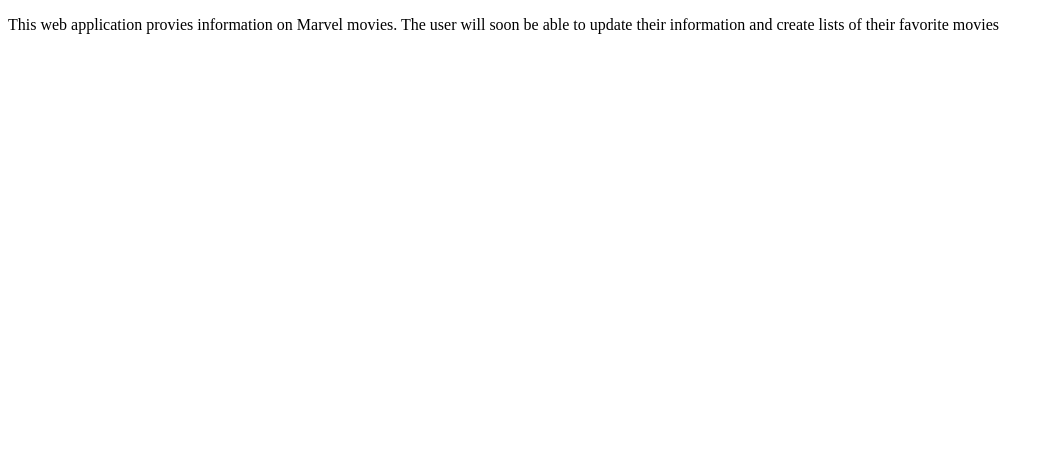
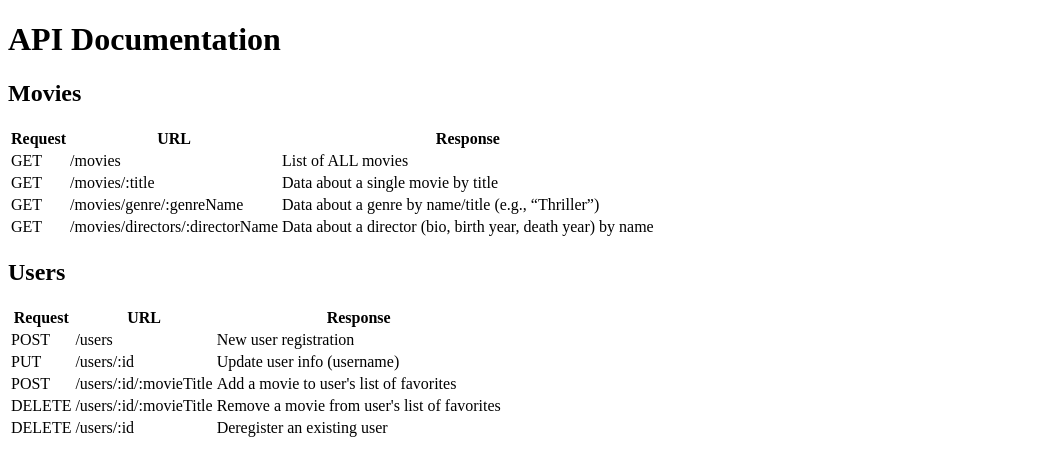
Before and after one commit to ihumph0228/marvel_flix, a website: page public/documentation.html in a window 1280 px wide. Shown: the whole page, without its empty margins (0-1054 px from the left). Drawn offline with Linux system fonts and the light colour scheme.

Commit message:
Updated documentation

```diff
--- a/public/documentation.html
+++ b/public/documentation.html
@@ -1,14 +1,72 @@
 <!DOCTYPE html>
-<html lang="en">
+<html>
 <head>
-    <meta charset="UTF-8">
-    <meta name="viewport" content="width=device-width, initial-scale=1.0">
-    <title>Marvel Flix</title>
+    <title>API Documentation</title>
 </head>
 <body>
-    <p>This web application provies information on Marvel movies. The user will soon be able to update their information and create lists of their favorite movies
+    <h1>API Documentation</h1>
 
-    </p>
+    <h2>Movies</h2>
+    <table>
+        <tr>
+            <th>Request</th>
+            <th>URL</th>
+            <th>Response</th>
+        </tr>
+        <tr>
+            <td>GET</td>
+            <td>/movies</td>
+            <td>List of ALL movies</td>
+        </tr>
+        <tr>
+            <td>GET</td>
+            <td>/movies/:title</td>
+            <td>Data about a single movie by title</td>
+        </tr>
+        <tr>
+            <td>GET</td>
+            <td>/movies/genre/:genreName</td>
+            <td>Data about a genre by name/title (e.g., “Thriller”)</td>
+        </tr>
+        <tr>
+            <td>GET</td>
+            <td>/movies/directors/:directorName</td>
+            <td>Data about a director (bio, birth year, death year) by name</td>
+        </tr>
+    </table>
 
+    <h2>Users</h2>
+    <table>
+        <tr>
+            <th>Request</th>
+            <th>URL</th>
+            <th>Response</th>
+        </tr>
+        <tr>
+            <td>POST</td>
+            <td>/users</td>
+            <td>New user registration</td>
+        </tr>
+        <tr>
+            <td>PUT</td>
+            <td>/users/:id</td>
+            <td>Update user info (username)</td>
+        </tr>
+        <tr>
+            <td>POST</td>
+            <td>/users/:id/:movieTitle</td>
+            <td>Add a movie to user's list of favorites</td>
+        </tr>
+        <tr>
+            <td>DELETE</td>
+            <td>/users/:id/:movieTitle</td>
+            <td>Remove a movie from user's list of favorites</td>
+        </tr>
+        <tr>
+            <td>DELETE</td>
+            <td>/users/:id</td>
+            <td>Deregister an existing user</td>
+        </tr>
+    </table>
 </body>
 </html>
```
